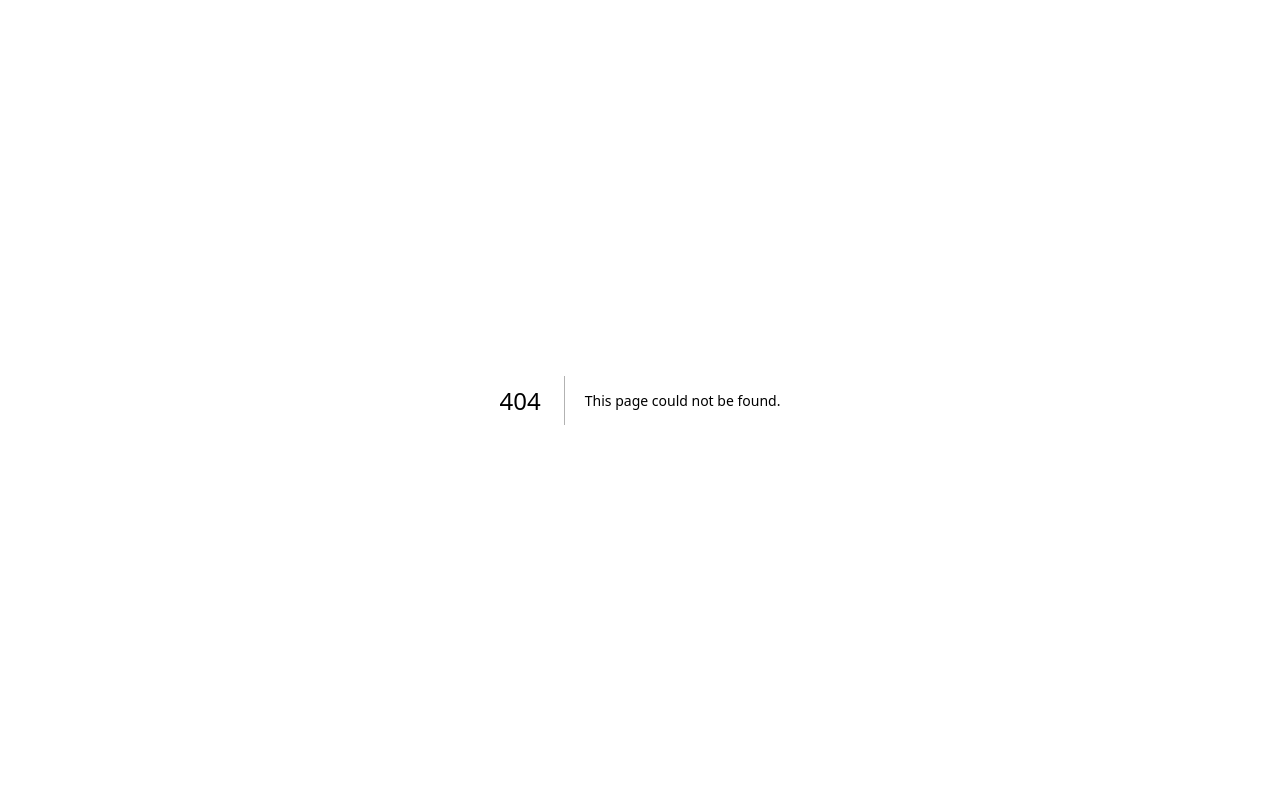
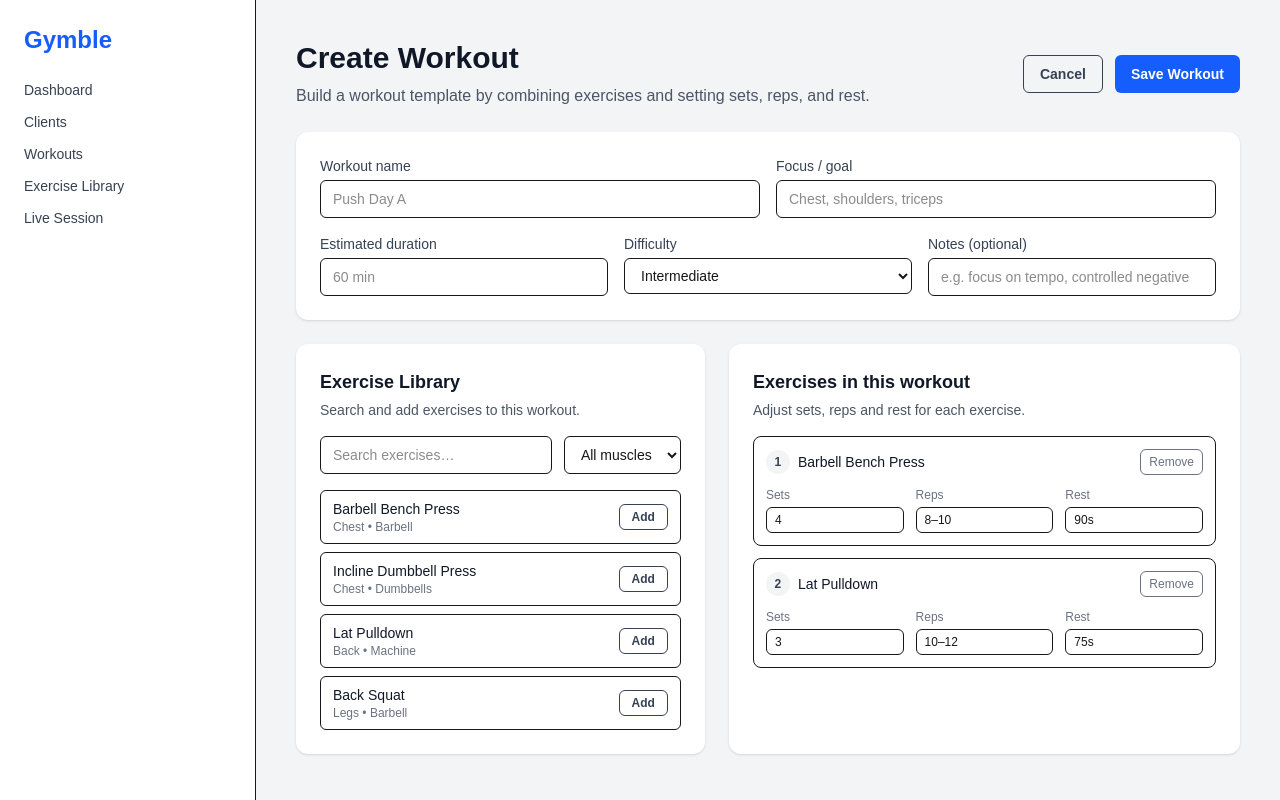
Before and after one commit to ravram89/gymble, a Next.js app in the folder gym-trainer-app/: page /trainer/workouts/new in a window 1280 px wide. Before the commit this address had no page. Built offline with nearby package versions, Linux system fonts and the light colour scheme.

Commit message:
Add Workout Builder UI and route

```diff
--- /dev/null
+++ b/gym-trainer-app/app/(trainer-layout)/trainer/workouts/new/page.tsx
@@ -0,0 +1,240 @@
+const mockExercises = [
+    {
+      id: 1,
+      name: "Barbell Bench Press",
+      muscle: "Chest",
+      equipment: "Barbell",
+    },
+    {
+      id: 2,
+      name: "Incline Dumbbell Press",
+      muscle: "Chest",
+      equipment: "Dumbbells",
+    },
+    {
+      id: 3,
+      name: "Lat Pulldown",
+      muscle: "Back",
+      equipment: "Machine",
+    },
+    {
+      id: 4,
+      name: "Back Squat",
+      muscle: "Legs",
+      equipment: "Barbell",
+    },
+  ];
+
+  const mockSelected = [
+    {
+      id: 1,
+      name: "Barbell Bench Press",
+      sets: 4,
+      reps: "8–10",
+      rest: "90s",
+    },
+    {
+      id: 3,
+      name: "Lat Pulldown",
+      sets: 3,
+      reps: "10–12",
+      rest: "75s",
+    },
+  ];
+
+  export default function NewWorkoutPage() {
+    return (
+      <div className="space-y-6">
+        <header className="flex items-center justify-between">
+          <div>
+            <h2 className="text-3xl font-semibold text-gray-900">
+              Create Workout
+            </h2>
+            <p className="mt-2 text-gray-600">
+              Build a workout template by combining exercises and setting sets,
+              reps, and rest.
+            </p>
+          </div>
+
+          <div className="flex gap-3">
+            <button className="rounded-md border px-4 py-2 text-sm font-semibold text-gray-700 hover:bg-gray-100">
+              Cancel
+            </button>
+            <button className="rounded-md bg-blue-600 px-4 py-2 text-sm font-semibold text-white hover:bg-blue-500">
+              Save Workout
+            </button>
+          </div>
+        </header>
+
+        {/* Workout meta */}
+        <section className="rounded-xl bg-white shadow p-6 space-y-4">
+          <div className="grid gap-4 md:grid-cols-2">
+            <div>
+              <label className="block text-sm font-medium text-gray-700">
+                Workout name
+              </label>
+              <input
+                className="mt-1 w-full rounded-md border px-3 py-2 text-sm"
+                placeholder="Push Day A"
+              />
+            </div>
+
+            <div>
+              <label className="block text-sm font-medium text-gray-700">
+                Focus / goal
+              </label>
+              <input
+                className="mt-1 w-full rounded-md border px-3 py-2 text-sm"
+                placeholder="Chest, shoulders, triceps"
+              />
+            </div>
+          </div>
+
+          <div className="grid gap-4 md:grid-cols-3">
+            <div>
+              <label className="block text-sm font-medium text-gray-700">
+                Estimated duration
+              </label>
+              <input
+                className="mt-1 w-full rounded-md border px-3 py-2 text-sm"
+                placeholder="60 min"
+              />
+            </div>
+            <div>
+              <label className="block text-sm font-medium text-gray-700">
+                Difficulty
+              </label>
+              <select className="mt-1 w-full rounded-md border px-3 py-2 text-sm">
+                <option>Beginner</option>
+                <option selected>Intermediate</option>
+                <option>Advanced</option>
+              </select>
+            </div>
+            <div>
+              <label className="block text-sm font-medium text-gray-700">
+                Notes (optional)
+              </label>
+              <input
+                className="mt-1 w-full rounded-md border px-3 py-2 text-sm"
+                placeholder="e.g. focus on tempo, controlled negative"
+              />
+            </div>
+          </div>
+        </section>
+
+        {/* Builder */}
+        <section className="grid gap-6 lg:grid-cols-[minmax(0,1.2fr)_minmax(0,1.5fr)]">
+          {/* Exercise Library */}
+          <div className="rounded-xl bg-white shadow p-6">
+            <h3 className="text-lg font-semibold text-gray-900">
+              Exercise Library
+            </h3>
+            <p className="mt-1 text-sm text-gray-600">
+              Search and add exercises to this workout.
+            </p>
+
+            <div className="mt-4 flex gap-3">
+              <input
+                type="text"
+                placeholder="Search exercises…"
+                className="flex-1 rounded-md border px-3 py-2 text-sm"
+              />
+              <select className="rounded-md border px-3 py-2 text-sm">
+                <option>All muscles</option>
+                <option>Chest</option>
+                <option>Back</option>
+                <option>Legs</option>
+                <option>Shoulders</option>
+              </select>
+            </div>
+
+            <ul className="mt-4 space-y-2 max-h-64 overflow-y-auto">
+              {mockExercises.map((e) => (
+                <li
+                  key={e.id}
+                  className="flex items-center justify-between rounded-md border px-3 py-2 text-sm"
+                >
+                  <div>
+                    <p className="font-medium text-gray-900">{e.name}</p>
+                    <p className="text-xs text-gray-500">
+                      {e.muscle} • {e.equipment}
+                    </p>
+                  </div>
+                  <button className="rounded-md border px-3 py-1 text-xs font-semibold text-gray-700 hover:bg-gray-100">
+                    Add
+                  </button>
+                </li>
+              ))}
+            </ul>
+          </div>
+
+          {/* Selected exercises */}
+          <div className="rounded-xl bg-white shadow p-6">
+            <h3 className="text-lg font-semibold text-gray-900">
+              Exercises in this workout
+            </h3>
+            <p className="mt-1 text-sm text-gray-600">
+              Adjust sets, reps and rest for each exercise.
+            </p>
+
+            {mockSelected.length === 0 ? (
+              <p className="mt-4 text-sm text-gray-500">
+                No exercises added yet. Use the list on the left to add them.
+              </p>
+            ) : (
+              <div className="mt-4 space-y-3">
+                {mockSelected.map((ex, index) => (
+                  <div
+                    key={ex.id}
+                    className="rounded-lg border px-3 py-3 text-sm flex flex-col gap-3"
+                  >
+                    <div className="flex items-center justify-between gap-2">
+                      <div className="flex items-center gap-2">
+                        <span className="inline-flex h-6 w-6 items-center justify-center rounded-full bg-gray-100 text-xs font-semibold text-gray-700">
+                          {index + 1}
+                        </span>
+                        <p className="font-medium text-gray-900">{ex.name}</p>
+                      </div>
+                      <button className="rounded-md border px-2 py-1 text-xs text-gray-500 hover:bg-gray-100">
+                        Remove
+                      </button>
+                    </div>
+
+                    <div className="grid gap-3 md:grid-cols-3">
+                      <div>
+                        <label className="block text-xs text-gray-500">
+                          Sets
+                        </label>
+                        <input
+                          className="mt-1 w-full rounded-md border px-2 py-1 text-xs"
+                          defaultValue={ex.sets}
+                        />
+                      </div>
+                      <div>
+                        <label className="block text-xs text-gray-500">
+                          Reps
+                        </label>
+                        <input
+                          className="mt-1 w-full rounded-md border px-2 py-1 text-xs"
+                          defaultValue={ex.reps}
+                        />
+                      </div>
+                      <div>
+                        <label className="block text-xs text-gray-500">
+                          Rest
+                        </label>
+                        <input
+                          className="mt-1 w-full rounded-md border px-2 py-1 text-xs"
+                          defaultValue={ex.rest}
+                        />
+                      </div>
+                    </div>
+                  </div>
+                ))}
+              </div>
+            )}
+          </div>
+        </section>
+      </div>
+    );
+  }
--- a/gym-trainer-app/app/(trainer-layout)/trainer/workouts/page.tsx
+++ b/gym-trainer-app/app/(trainer-layout)/trainer/workouts/page.tsx
@@ -1,3 +1,6 @@
+import Link from "next/link";
+
+
 const mockWorkouts = [
     {
         id: 1,
@@ -53,9 +56,13 @@ const mockWorkouts = [
                     </p>
                 </div>
 
-          <button className="rounded-lg bg-blue-600 px-4 py-2 text-sm font-semibold text-white hover:bg-blue-500">
+                <Link
+                    href="/trainer/workouts/new"
+                    className="rounded-lg bg-blue-600 px-4 py-2 text-sm font-semibold text-white hover:bg-blue-500"
+                >
                     + Create Workout
-          </button>
+                </Link>
+
             </header>
 
             <section className="rounded-xl bg-white shadow p-6">
```
Lines whose indentation alone changed are shown as unchanged.
